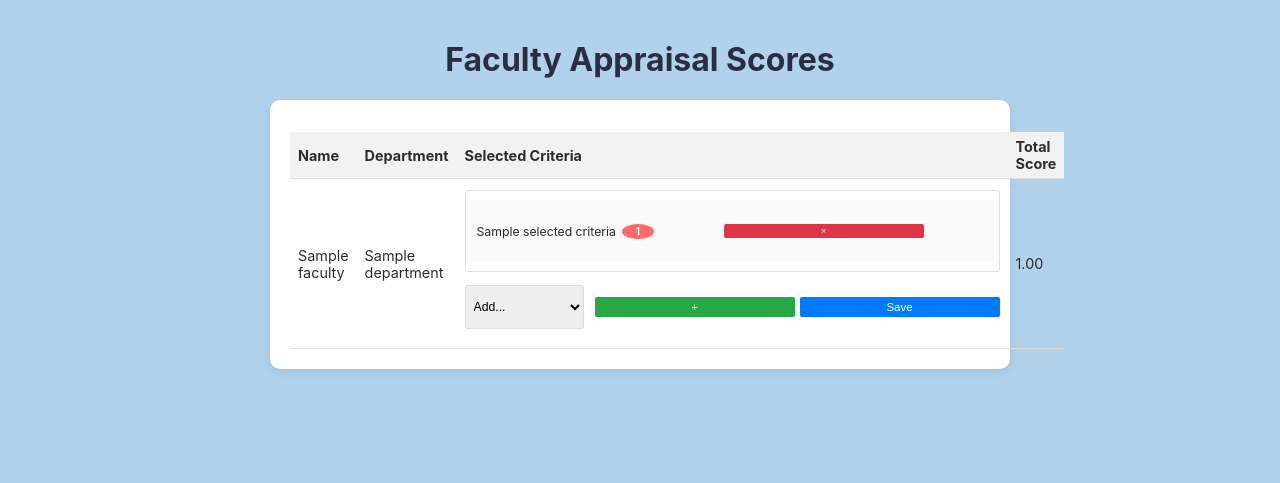
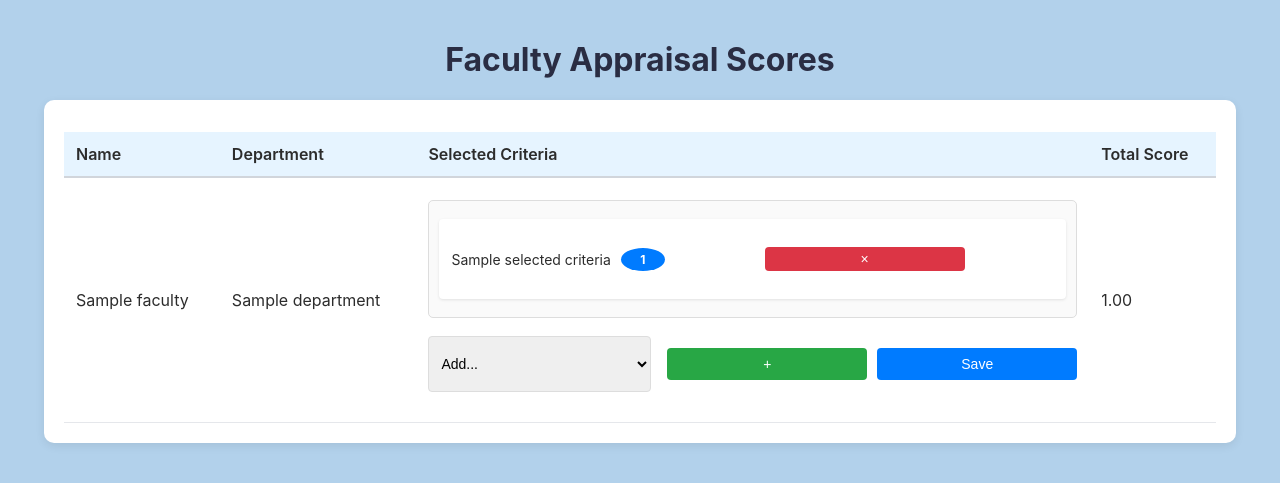
Before and after one commit to Nithishreddyyyy/NoSQL-Group-Proj, a FastAPI app: template app/templates/scores.html in a window 1280 px wide. Shown: the part 48-531 px from the top of the page. Run offline with FastAPI, Linux system fonts and the light colour scheme; the template is opened without the code that fills it: most values are stand-ins (such as "Sample title", 1, 10 or a date in 2020).

Commit message:
updated files
made changes in the score calculation logic and improved the css

```diff
--- a/app/static/css/style.css
+++ b/app/static/css/style.css
@@ -21,8 +21,8 @@ h1 {
     padding: 20px;
     margin: 20px auto;
     border-radius: 10px;
-    width: 80%;          /* reduced */
-    max-width: 700px;    /* reduced */
+    width: 90%;          /* increased */
+    max-width: 1200px;    /* increased */
     box-shadow: 0 3px 10px rgba(0, 0, 0, 0.08);
 }
 
@@ -89,15 +89,20 @@ table {
     width: 100%;
     border-collapse: collapse;
     margin-top: 12px;
-    font-size: 15px;
+    font-size: 16px;
 }
 
 th {
     background: #e6f4ff;
-    padding: 10px;
+    padding: 12px;
     border-bottom: 2px solid #d1d5db;
     text-align: left;
     font-weight: 600;
+}
+
+td {
+    padding: 12px;
+    border-bottom: 1px solid #e5e7eb;
 }
 
 /* td {
@@ -107,6 +112,96 @@ th {
 
 tr:hover td {
     background: #f7f8ff;
+}
+
+/* Criteria styles */
+.criteria-container {
+    margin: 10px 0;
+    padding: 10px;
+    border: 1px solid #ddd;
+    border-radius: 5px;
+    max-height: 300px;
+    overflow-y: auto;
+    background: #fafafa;
+}
+
+.criteria-item {
+    margin: 8px 0;
+    display: flex;
+    align-items: center;
+    gap: 10px;
+    background: #ffffff;
+    padding: 8px 12px;
+    border-radius: 4px;
+    font-size: 14px;
+    box-shadow: 0 1px 3px rgba(0,0,0,0.1);
+}
+
+.criteria-count {
+    background-color: #007bff;
+    color: white;
+    padding: 4px 8px;
+    border-radius: 50%;
+    min-width: 28px;
+    text-align: center;
+    font-weight: bold;
+    font-size: 12px;
+}
+
+.criteria-item button {
+    background-color: #dc3545;
+    color: white;
+    border: none;
+    padding: 4px 8px;
+    border-radius: 4px;
+    cursor: pointer;
+    font-size: 14px;
+}
+
+.criteria-item button:hover {
+    background-color: #c82333;
+}
+
+.add-criteria-section {
+    margin: 10px 0;
+    display: flex;
+    gap: 10px;
+}
+
+.add-criteria-section select {
+    flex: 1;
+    padding: 8px;
+    border: 1px solid #ddd;
+    border-radius: 4px;
+    font-size: 14px;
+}
+
+.add-criteria-section button {
+    background-color: #28a745;
+    color: white;
+    border: none;
+    padding: 8px 12px;
+    border-radius: 4px;
+    cursor: pointer;
+    font-size: 14px;
+}
+
+.add-criteria-section button:hover {
+    background-color: #218838;
+}
+
+button[type="submit"] {
+    background-color: #007bff;
+    color: white;
+    border: none;
+    padding: 8px 16px;
+    border-radius: 4px;
+    cursor: pointer;
+    font-size: 14px;
+}
+
+button[type="submit"]:hover {
+    background-color: #0056b3;
 }
 
 /* List Items */
@@ -145,7 +240,6 @@ tr:hover td {
     text-align: center;
     padding: 60px 20px;
 }
-
 /* Cards Grid */
 .landing-cards {
     display: grid;
--- a/app/templates/scores.html
+++ b/app/templates/scores.html
@@ -3,99 +3,7 @@
 <head>
     <title>Faculty Appraisal Scores</title>
     <link rel="stylesheet" href="/static/css/style.css">
-    <style>
-        .criteria-container {
-            margin: 5px 0;
-            padding: 5px;
-            border: 1px solid #ddd;
-            border-radius: 3px;
-            max-height: 200px;
-            overflow-y: auto;
-        }
-        .criteria-item {
-            margin: 4px 0;
-            display: flex;
-            align-items: center;
-            gap: 6px;
-            background: #f9f9f9;
-            padding: 4px 6px;
-            border-radius: 2px;
-            font-size: 0.85em;
-        }
-        .criteria-count {
-            background-color: #ff6b6b;
-            color: white;
-            padding: 2px 5px;
-            border-radius: 50%;
-            min-width: 22px;
-            text-align: center;
-            font-weight: bold;
-            font-size: 0.8em;
-        }
-        .criteria-item button {
-            background-color: #dc3545;
-            color: white;
-            border: none;
-            padding: 2px 5px;
-            border-radius: 2px;
-            cursor: pointer;
-            font-size: 0.75em;
-        }
-        .criteria-item button:hover {
-            background-color: #c82333;
-        }
-        .add-criteria-section {
-            margin: 5px 0;
-            display: flex;
-            gap: 5px;
-        }
-        .add-criteria-section select {
-            flex: 1;
-            padding: 4px;
-            border: 1px solid #ddd;
-            border-radius: 2px;
-            font-size: 0.85em;
-        }
-        .add-criteria-section button {
-            background-color: #28a745;
-            color: white;
-            border: none;
-            padding: 4px 8px;
-            border-radius: 2px;
-            cursor: pointer;
-            font-size: 0.8em;
-            white-space: nowrap;
-        }
-        .add-criteria-section button:hover {
-            background-color: #218838;
-        }
-        table {
-            width: 100%;
-            border-collapse: collapse;
-            font-size: 0.9em;
-        }
-        th, td {
-            padding: 6px 8px;
-            text-align: left;
-            border-bottom: 1px solid #ddd;
-        }
-        th {
-            background-color: #f2f2f2;
-            font-weight: bold;
-        }
-        button[type="submit"] {
-            background-color: #007bff;
-            color: white;
-            border: none;
-            padding: 4px 10px;
-            border-radius: 2px;
-            cursor: pointer;
-            font-size: 0.8em;
-        }
-        button[type="submit"]:hover {
-            background-color: #0056b3;
-        }
-    </style>
+</head>
 
 
 </head>
```
Also changed, not shown: app/services/faculty_crit_score_service.py (+7 -23 lines).
